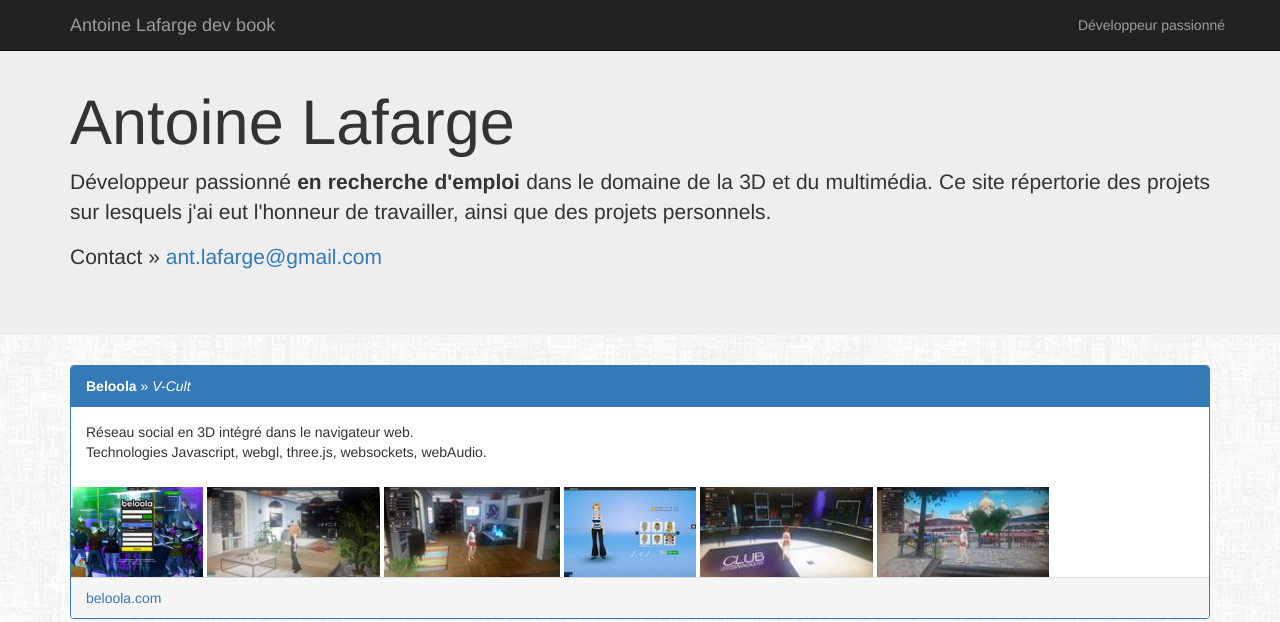
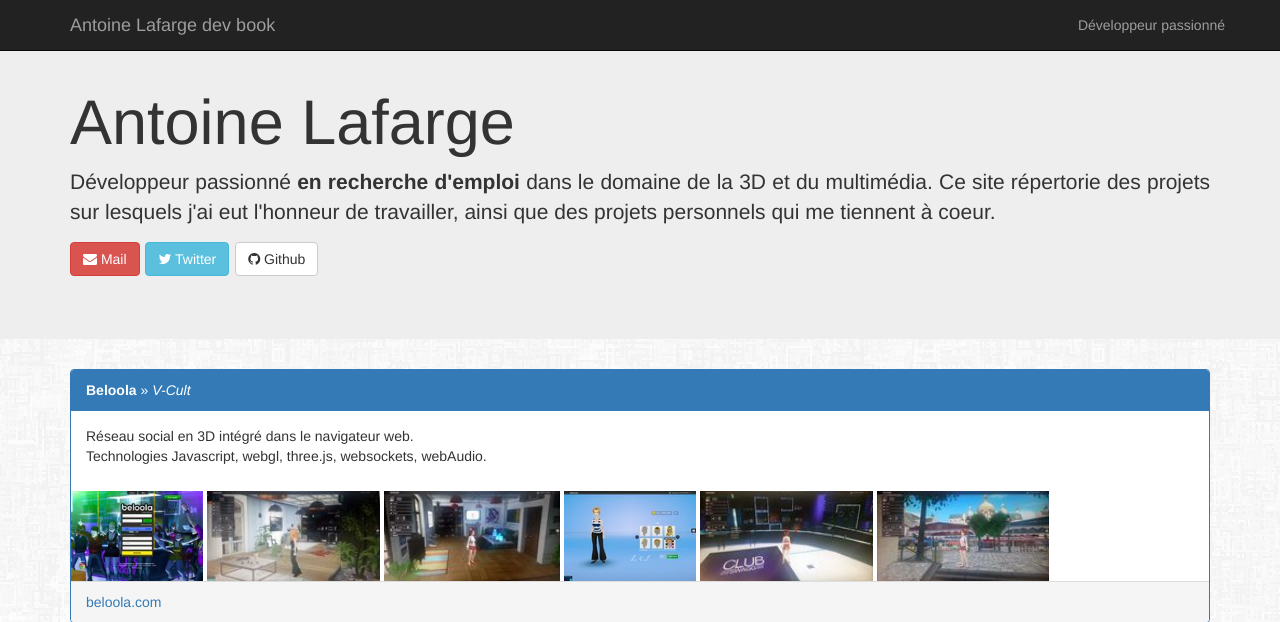
Before and after one commit to antlafarge/antlafarge, a PHP site: page / in a window 1280 px wide. Shown: the top 622 px of the page. Run offline with PHP 8.4, Linux system fonts and the light colour scheme; some libraries are stand-ins or nearby versions.

Commit message:
add buttons

```diff
--- a/index.php
+++ b/index.php
@@ -3,8 +3,12 @@
 <div class="jumbotron">
 	<div class="container">
 		<h1>Antoine Lafarge</h1>
-		<p class="text-justified">Développeur passionné <strong>en recherche d'emploi</strong> dans le domaine de la 3D et du multimédia. Ce site répertorie des projets sur lesquels j'ai eut l'honneur de travailler, ainsi que des projets personnels.</p>
-		<p>Contact &raquo; <a href="mailto:ant.lafarge@gmail.com">ant.lafarge@gmail.com</a></p>
+		<p class="text-justified">Développeur passionné <strong>en recherche d'emploi</strong> dans le domaine de la 3D et du multimédia. Ce site répertorie des projets sur lesquels j'ai eut l'honneur de travailler, ainsi que des projets personnels qui me tiennent à coeur.</p>
+		<p>
+			<a class="btn btn-danger" href="mailto:ant.lafarge@gmail.com"><i class="fa fa-envelope"></i> Mail</a>
+			<a class="btn btn-info" href="https://twitter.com/antlafarge" target="_blank"><i class="fa fa-twitter"></i> Twitter</a>
+			<a class="btn btn-default" href="https://github.com/antlafarge" target="_blank"><i class="fa fa-github"></i> Github</a>
+		</p>
 	</div>
 </div>
 
--- a/php/start.php
+++ b/php/start.php
@@ -17,6 +17,7 @@
 <meta http-equiv="Content-Type" content="text/html; charset=utf-8">
 <title>Antoine Lafarge dev book</title>
 <link href="libs/bootstrap-3.0.3/css/bootstrap.css" rel="stylesheet">
+<link href="libs/font-awesome-4.0.3/css/font-awesome.css" rel="stylesheet">
 <link rel="icon" type="image/png" href="images/faviconbin.png" />
 <style>
 	body { background-image:url('images/bg/fabric_of_squares_gray_@2X.png'); padding-top:20px; padding-bottom:20px; }
```
